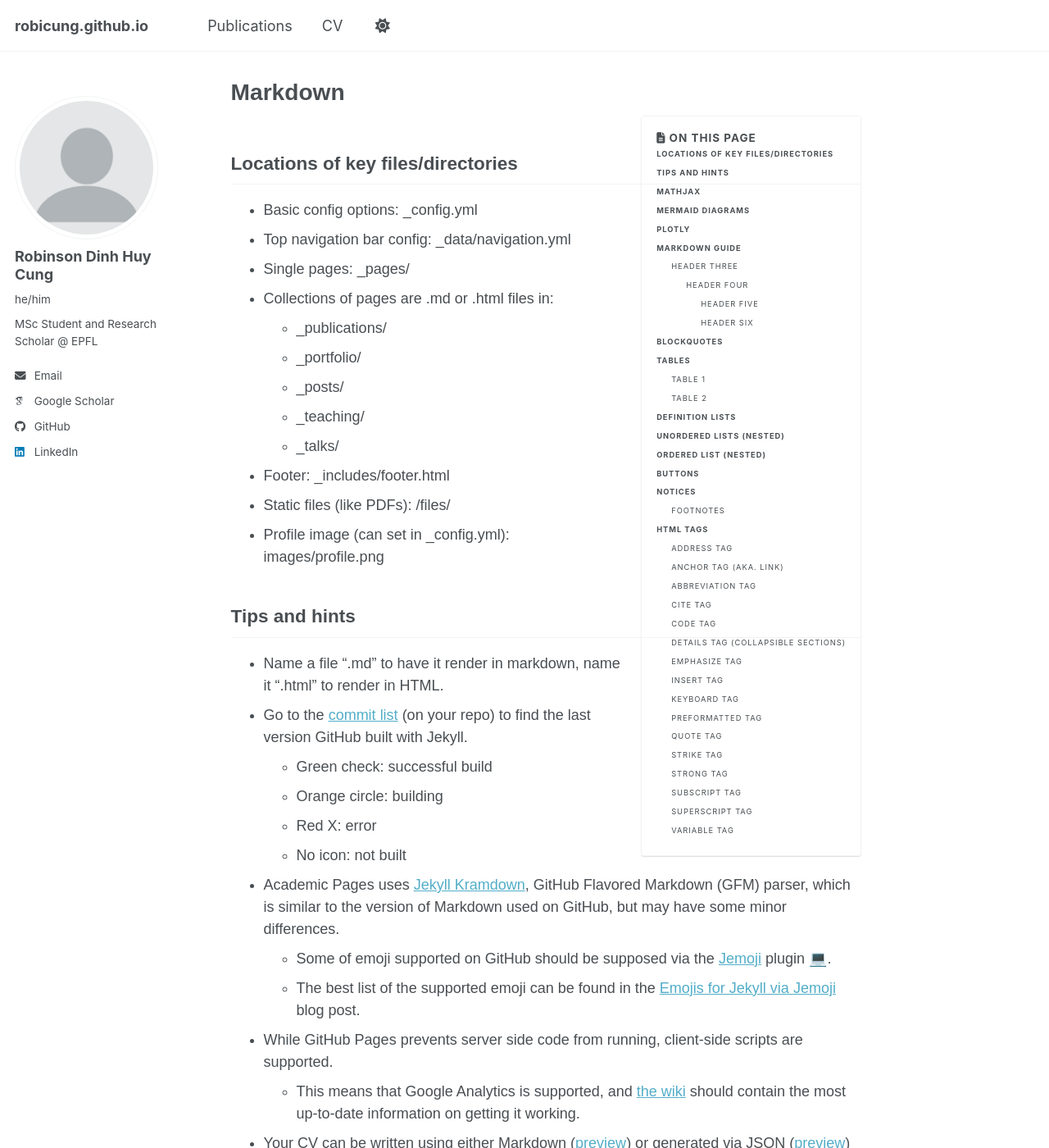
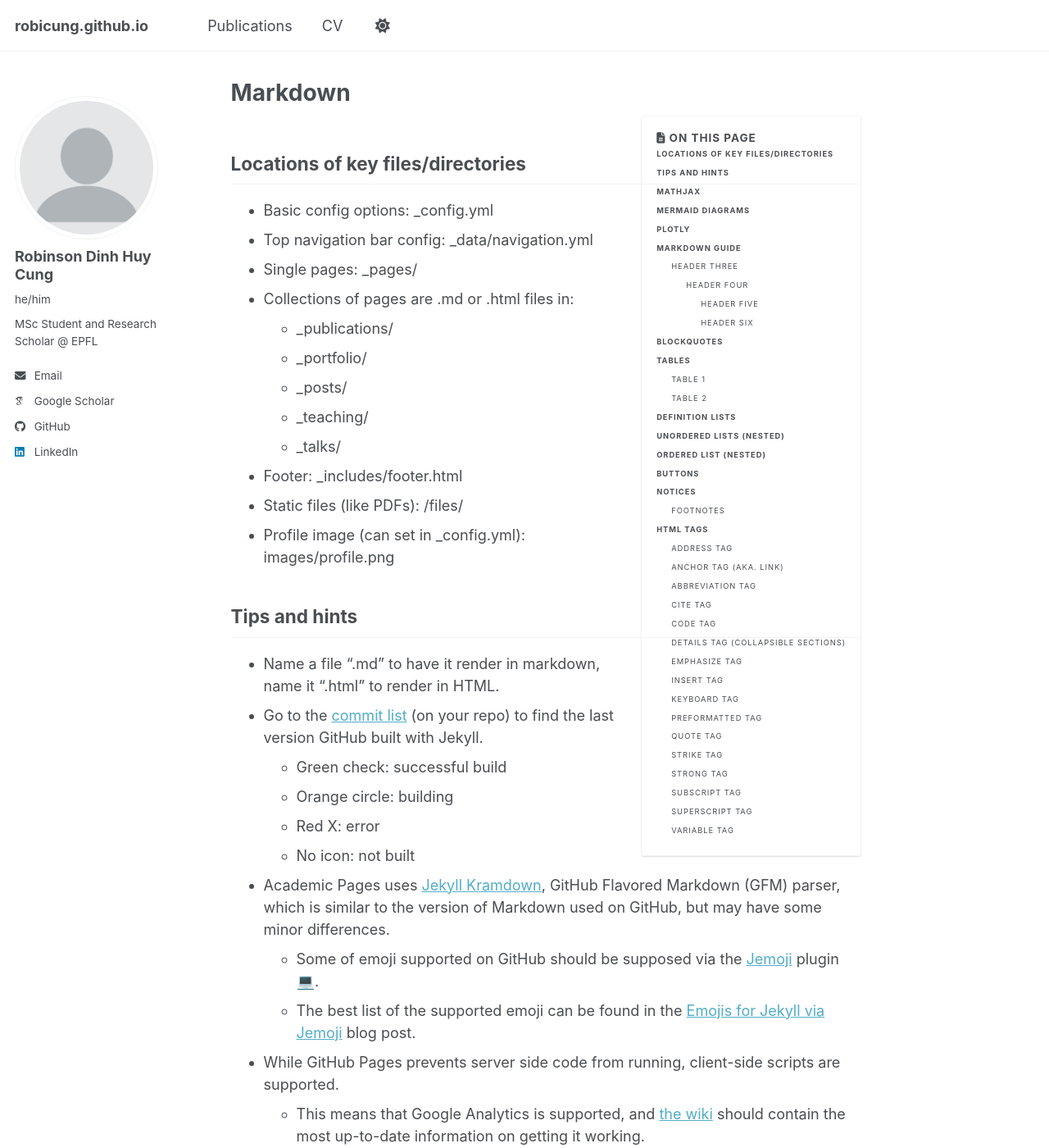
Before and after one commit to robicung/robicung.github.io, a Jekyll site: the page built from _pages/markdown.md, in a window 1280 px wide and 1400 px high. Shown: the whole window at 82% size. Built offline with Jekyll 4.4.1, drawn with Linux system fonts in a browser that asks for light colours; emoji names are drawn with the system emoji font; some web fonts are replaced; a script bundle is joined from its source files by our own code; library files that are not in the unit come from our copies.

Commit message:
Update font family variables in themes.scss

```diff
--- a/_sass/_themes.scss
+++ b/_sass/_themes.scss
@@ -15,14 +15,12 @@ $indent-var                 : 1.3em;
 
 /* System typefaces */
 $serif                      : Georgia, Times, serif;
-$sans-serif                 : -apple-system, ".SFNSText-Regular", "San Francisco", "Roboto", "Segoe UI", "Helvetica Neue", "Lucida Grande", Arial, sans-serif;
+$sans-serif                 : "Fira Sans", -apple-system, ".SFNSText-Regular", "San Francisco", "Roboto", "Segoe UI", "Helvetica Neue", "Lucida Grande", Arial, sans-serif;
 $monospace                  : Monaco, Consolas, "Lucida Console", monospace;
 
 /* Sans serif typefaces */
 $sans-serif-narrow          : $sans-serif;
 $helvetica                  : Helvetica, "Helvetica Neue", Arial, sans-serif;
-
-$fira                       : Fira, sans-serif;
 
 /* Serif typefaces */
 $georgia                    : Georgia, serif;
@@ -41,9 +39,9 @@ $type-size-6                : 0.75em;   // ~12px
 $type-size-7                : 0.6875em; // ~11px
 $type-size-8                : 0.625em;  // ~10px
 
-$global-font-family         : $fira;
-$header-font-family         : $fira;
-$caption-font-family        : $garamond;
+$global-font-family         : $sans-serif;
+$header-font-family         : $sans-serif;
+$caption-font-family        : $serif;
 
 /* ==========================================================================
    Breakpoints
```
